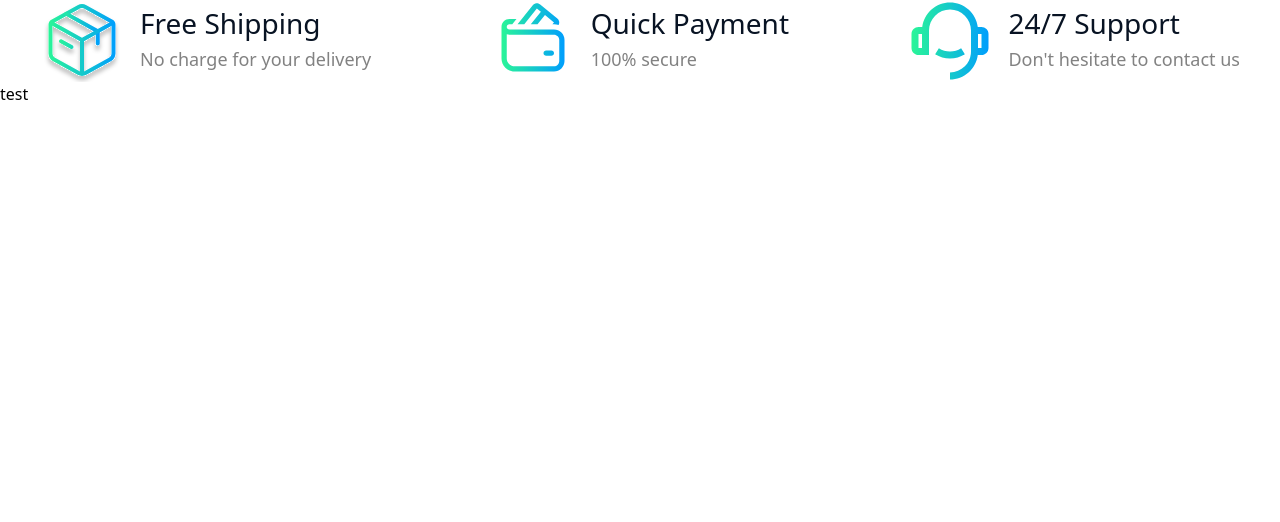
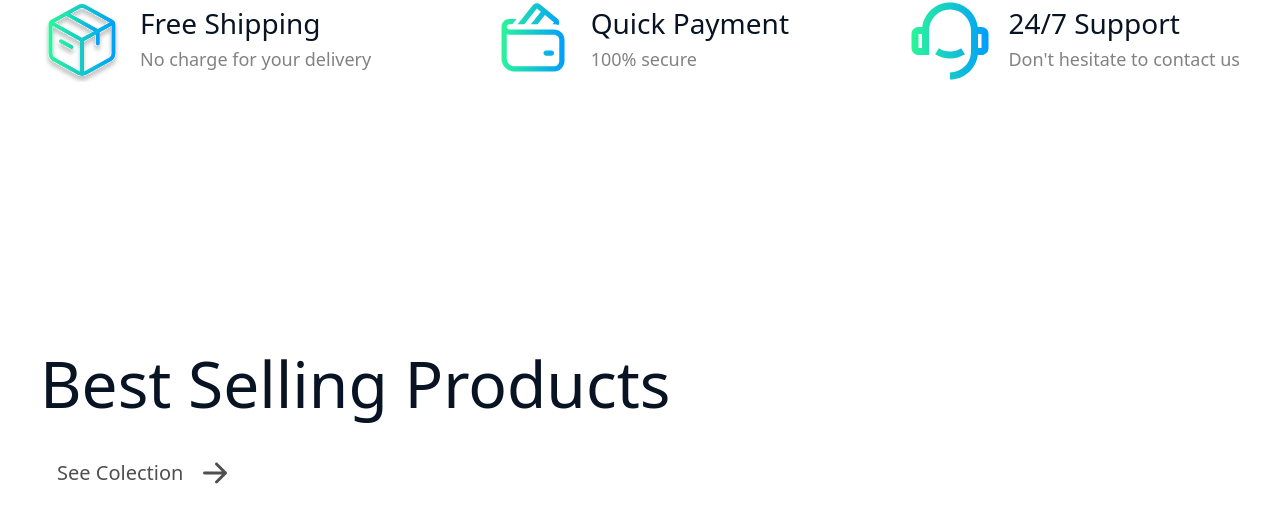
Before and after one commit to NerminVej/Crafted-Comforts, a React (Vite) app: page / in a window 1280 px wide. Shown: the part 962-1484 px from the top of the page. Before the commit the page ends 1068 px from the top, so only its background shows below. Built offline with nearby package versions, Linux system fonts and the light colour scheme.

Commit message:
created the best selling products section

```diff
--- a/src/components/Products.tsx
+++ b/src/components/Products.tsx
@@ -6,13 +6,32 @@ import plusIcon from "../assets/plus-icon.svg";
 
 import FadeIn from "./ui/FadeIn";
 
-
 const Products = () => {
   return (
-    <div>
-        test
+    <div
+      id="products"
+      className="flex flex-col 2xl:flex-row gap-[128px] 2xl:gap-2 2xl:justify-between mt-[160px] 2xl:mt-[270px] mb-[160px] max-w-[1490px]
+      mx-auto px-10 w-full"
+    >
+      <FadeIn delay={0.2} direction="right">
+        <div className="flex flex-col">
+          <h1 className="text-center 2xl:text-start text-fontBlack text-5xl lg:text-[64px] font-medium mb-6">
+            {productsTitle}
+          </h1>
+          <button
+            className="flex items-center gap-2 bg-transparent text-fontBlack border-transparent font-bold py-2
+              px-4 rounded-lg w-fit border hover:border-black outline-none focus:outline-none ease-linear transition-all duration-350 mx-auto
+              2xl:mx-0 mb-10 2xl:mb-0"
+          >
+            <h5 className="text-lg lg:text-xl text-[#4F4F4F] font-medium">
+              {productsBtnText}
+            </h5>
+            <img src={arrowIcon} alt="" />
+          </button>
+        </div>
+      </FadeIn>
     </div>
-  )
-}
+  );
+};
 
-export default Products
+export default Products;
```
